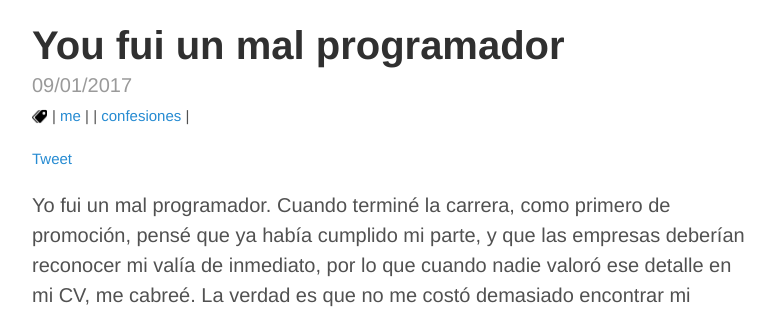
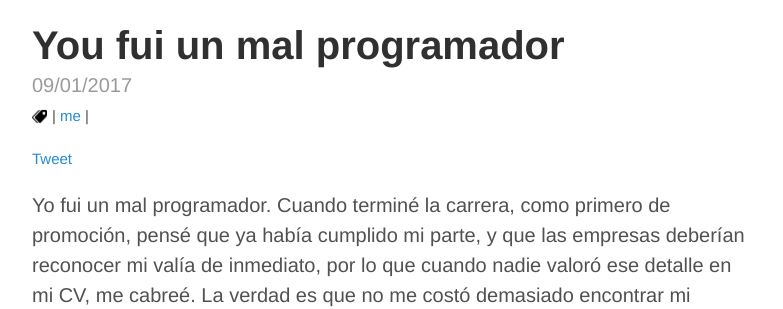
Before and after one commit to raulavila/blog-source-code, a Jekyll site: the page built from _posts/2017-01-09-you-fui-un-mal-programador.md, in a window 1280 px wide and 900 px high. Shown: the part 121-430 px from the top of the window, without its empty margins (248-1031 px from the left). Built offline with Jekyll 4.4.1, drawn with Linux system fonts in a browser that asks for light colours; comment, search, counter and statistics services are not loaded.

Commit message:
Eliminado tag

```diff
--- a/_posts/2017-01-09-you-fui-un-mal-programador.md
+++ b/_posts/2017-01-09-you-fui-un-mal-programador.md
@@ -4,7 +4,6 @@ title: You fui un mal programador
 permalink: 2017/01/yo-fui-un-mal-programador/
 tags:
 - me
-- confesiones
 comments: true
 ---
 
```
